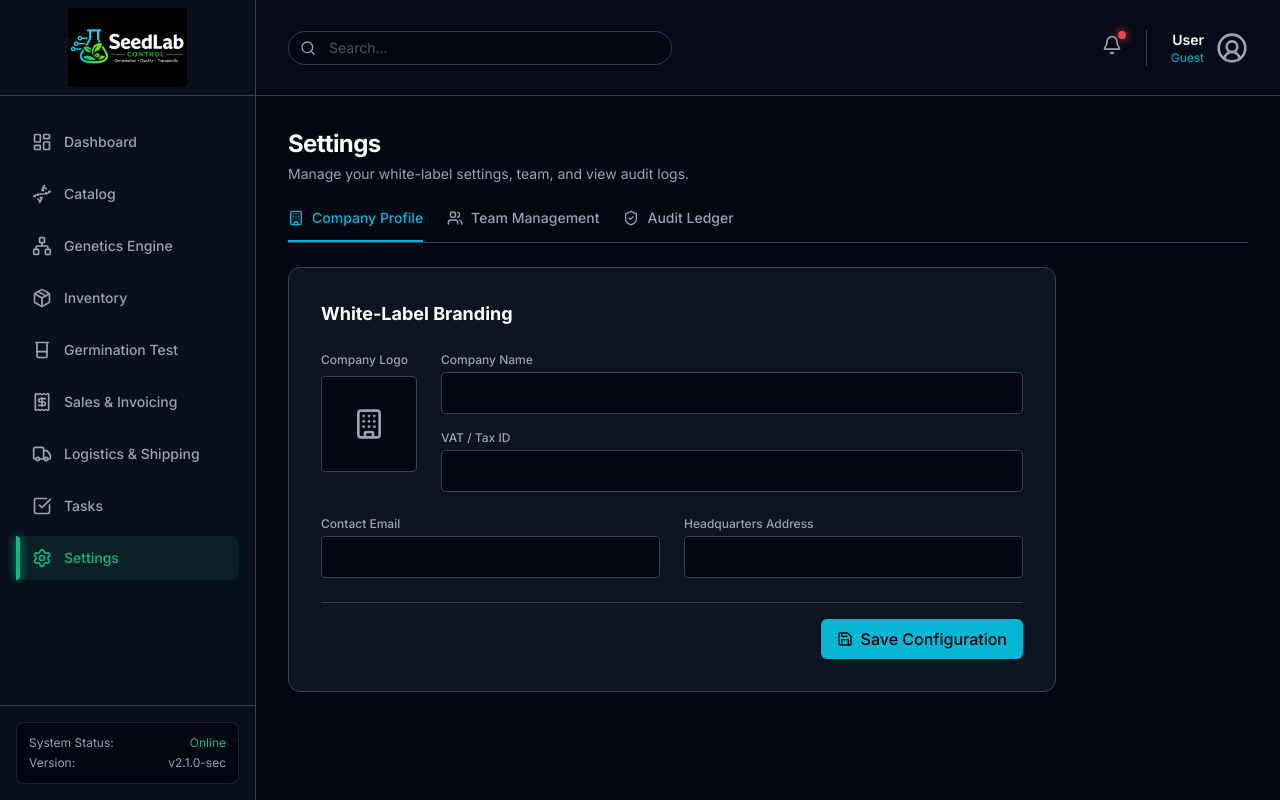
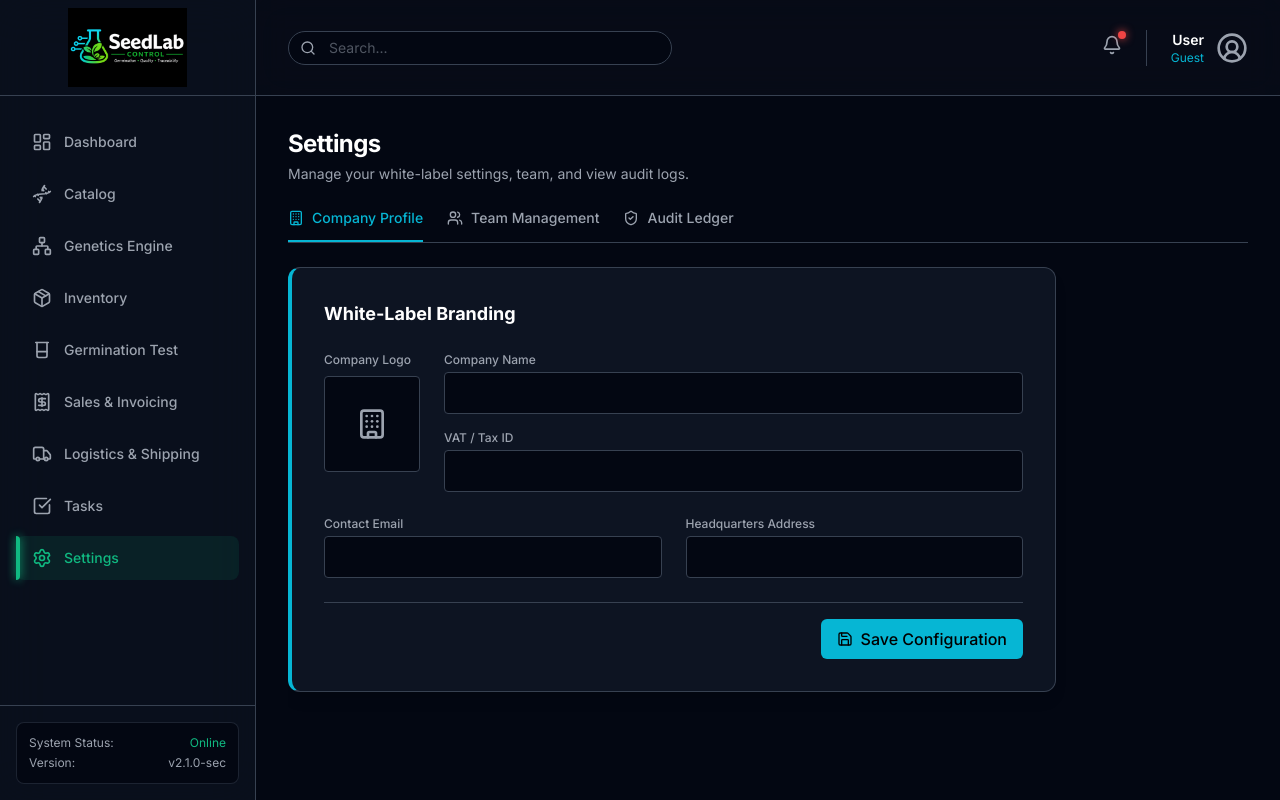
Before and after one commit to perellinaresborja-ai/SeedLab-Control, a React (Vite) app in the folder frontend/: page /settings in a window 1280 px wide. Built offline with nearby package versions, Linux system fonts and the light colour scheme.

Commit message:
style: add missing border lines to Tasks and Settings

```diff
--- a/frontend/src/pages/Settings.jsx
+++ b/frontend/src/pages/Settings.jsx
@@ -77,7 +77,7 @@ export default function Settings() {
         <AnimatePresence mode="wait">
 
           {activeTab === 'company' && (
-            <motion.div key="company" initial={{ opacity: 0, y: 10 }} animate={{ opacity: 1, y: 0 }} exit={{ opacity: 0, y: -10 }} className="glass-panel p-8 max-w-3xl">
+            <motion.div key="company" initial={{ opacity: 0, y: 10 }} animate={{ opacity: 1, y: 0 }} exit={{ opacity: 0, y: -10 }} className="glass-panel p-8 max-w-3xl border-l-4 border-l-primary-cyan">
               <h2 className="text-lg font-bold text-white mb-6">White-Label Branding</h2>
               <form onSubmit={handleSaveCompany} className="space-y-6">
                 <div className="flex items-start space-x-6">
@@ -164,7 +164,7 @@ export default function Settings() {
 
           {activeTab === 'ledger' && (
             <motion.div key="ledger" initial={{ opacity: 0, y: 10 }} animate={{ opacity: 1, y: 0 }} exit={{ opacity: 0, y: -10 }}>
-              <div className="glass-panel overflow-hidden">
+              <div className="glass-panel overflow-hidden border-l-4 border-l-primary-cyan">
                 <div className="p-4 border-b border-border/50 bg-background/50 flex justify-between items-center">
                   <h3 className="text-sm font-bold text-white flex items-center"><ShieldCheck className="w-4 h-4 mr-2 text-primary-cyan"/> Immutable Event Log</h3>
                   <div className="flex space-x-2">
--- a/frontend/src/pages/Tasks.jsx
+++ b/frontend/src/pages/Tasks.jsx
@@ -74,7 +74,7 @@ export default function Tasks() {
             }) : null}
 
             {testsToReview.length === 0 && lowStockVarieties.length === 0 && (
-              <div className="glass-panel p-8 text-center border-dashed border-border flex flex-col items-center">
+              <div className="glass-panel p-8 text-center border-dashed border-border flex flex-col items-center border-l-4 border-l-primary-green">
                 <ShieldCheck className="w-10 h-10 text-primary-green/50 mb-3" />
                 <h3 className="text-sm font-bold text-white">All Clear</h3>
                 <p className="text-xs text-text-muted">No pending system alerts.</p>
@@ -89,7 +89,7 @@ export default function Tasks() {
             <CheckSquare className="w-5 h-5 mr-2 text-primary-cyan"/> Custom Reminders
           </h2>
 
-          <div className="glass-panel p-6">
+          <div className="glass-panel p-6 border-l-4 border-l-primary-cyan">
             <form onSubmit={handleAddSubmit} className="flex space-x-3 mb-6">
               <input
                 type="text"
```
